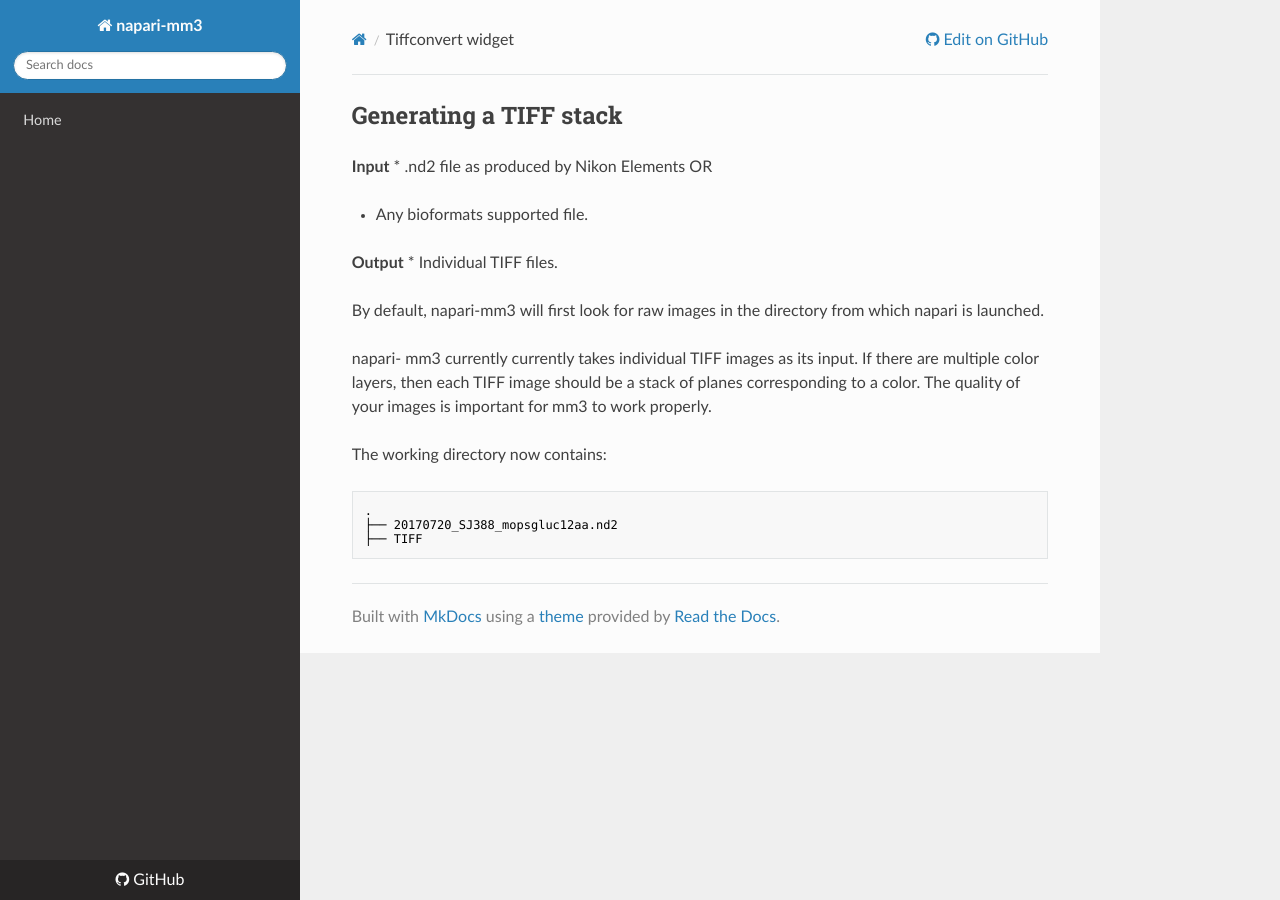
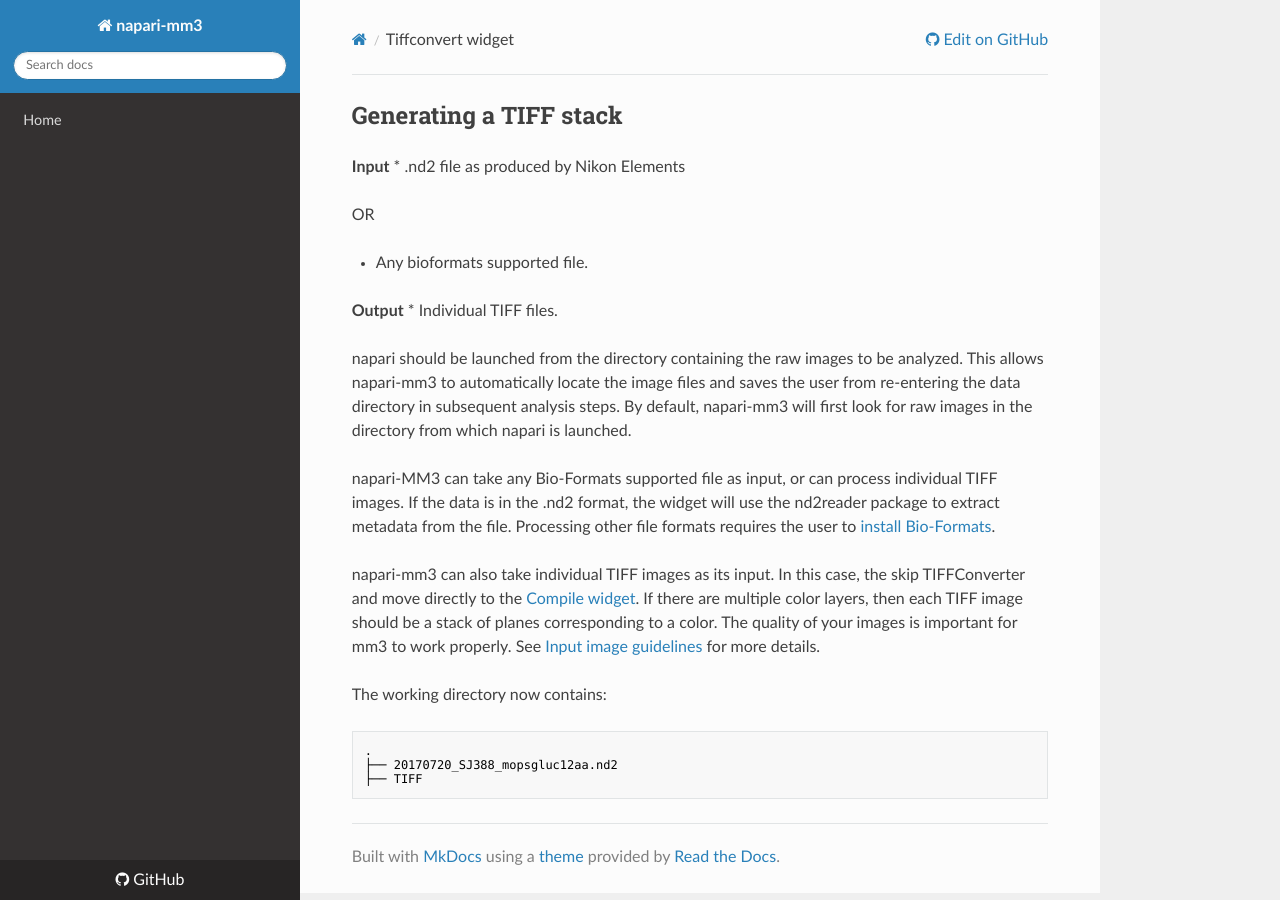
Before and after one commit to junlabucsd/napari-mm3, an MkDocs documentation site: the page built from docs/tiffconvert-widget.md, in a window 1280 px wide. Built offline with MkDocs 1.6.1, drawn with Linux system fonts in a browser that asks for light colours; nearby versions of some CDN libraries; old or Windows-style settings are respelled for this version of MkDocs.

Commit message:
Update tiffconvert-widget.md

````diff
--- a/docs/tiffconvert-widget.md
+++ b/docs/tiffconvert-widget.md
@@ -2,6 +2,7 @@
 
 **Input**
 * .nd2 file as produced by Nikon Elements
+
 OR
 
 * Any bioformats supported file.
@@ -9,9 +10,11 @@ OR
 **Output**
 * Individual TIFF files.
 
-By default, napari-mm3 will first look for raw images in the directory from which napari is launched.
+napari should be launched from the directory containing the raw images to be analyzed. This allows napari-mm3 to automatically locate the image files and saves the user from re-entering the data directory in subsequent analysis steps. By default, napari-mm3 will first look for raw images in the directory from which napari is launched.
 
-napari- mm3 currently currently takes individual TIFF images as its input. If there are multiple color layers, then each TIFF image should be a stack of planes corresponding to a color. The quality of your images is important for mm3 to work properly.
+napari-MM3 can take any Bio-Formats supported file as input, or can process individual TIFF images. If the data is in the .nd2 format, the widget will use the nd2reader package to extract metadata from the file. Processing other file formats requires the user to [install Bio-Formats](https://pypi.org/project/python-bioformats/).
+
+napari-mm3 can also take individual TIFF images as its input. In this case, the skip TIFFConverter and move directly to the [Compile widget](https://github.com/junlabucsd/napari-mm3/blob/main/docs/compile-widget.md). If there are multiple color layers, then each TIFF image should be a stack of planes corresponding to a color. The quality of your images is important for mm3 to work properly. See [Input image guidelines](https://github.com/junlabucsd/napari-mm3/blob/main/docs/Input-images-guidelines.md) for more details.
 
 The working directory now contains:
 ```
````
